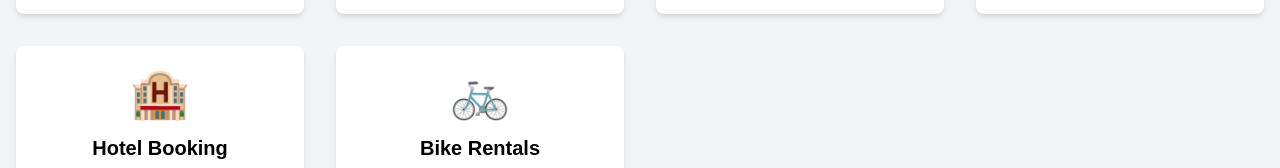
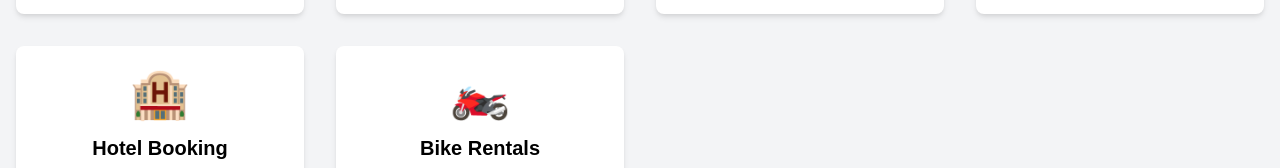
Before and after one commit to Abhi9929/falcon-promotional, a plain HTML site: page index.html in a window 1280 px wide. Shown: the part 694-862 px from the top of the page. Drawn offline with nearby package versions, Linux system fonts and the light colour scheme.

Commit message:
updated emoji

```diff
--- a/index.html
+++ b/index.html
@@ -122,7 +122,7 @@
         <!-- Bike Rental -->
         <div class="service-card bg-white p-6 rounded-lg shadow-md text-center">
           <a href="tel:+919829264423">
-            <div class="text-5xl mb-4 text-blue-500">🚲</div>
+            <div class="text-5xl mb-4 text-blue-500">🏍️</div>
             <h3 class="text-xl font-bold mb-4">Bike Rentals</h3>
             <p class="text-gray-600">
               Explore the city on two wheels. Rent our well-maintained bikes for
```
